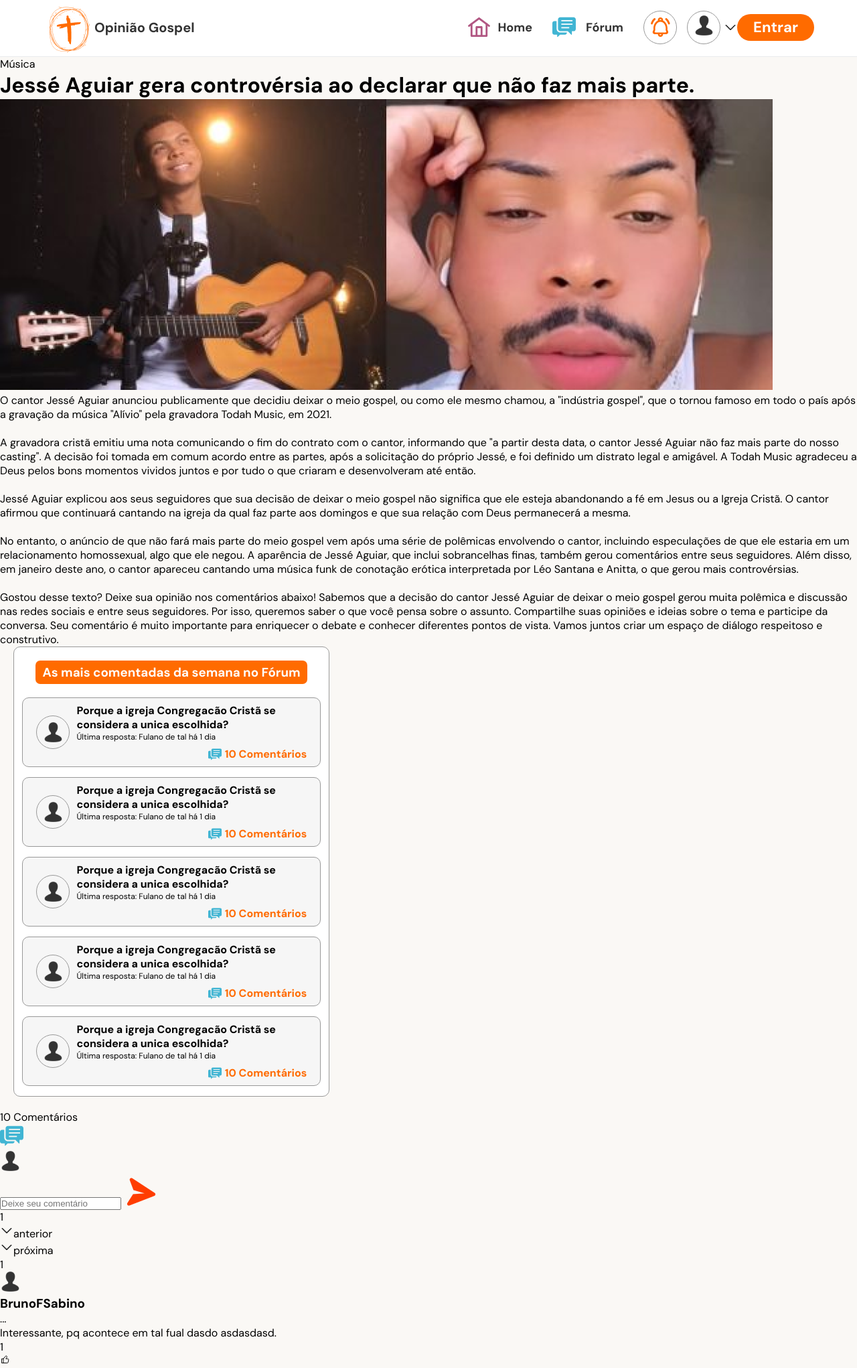
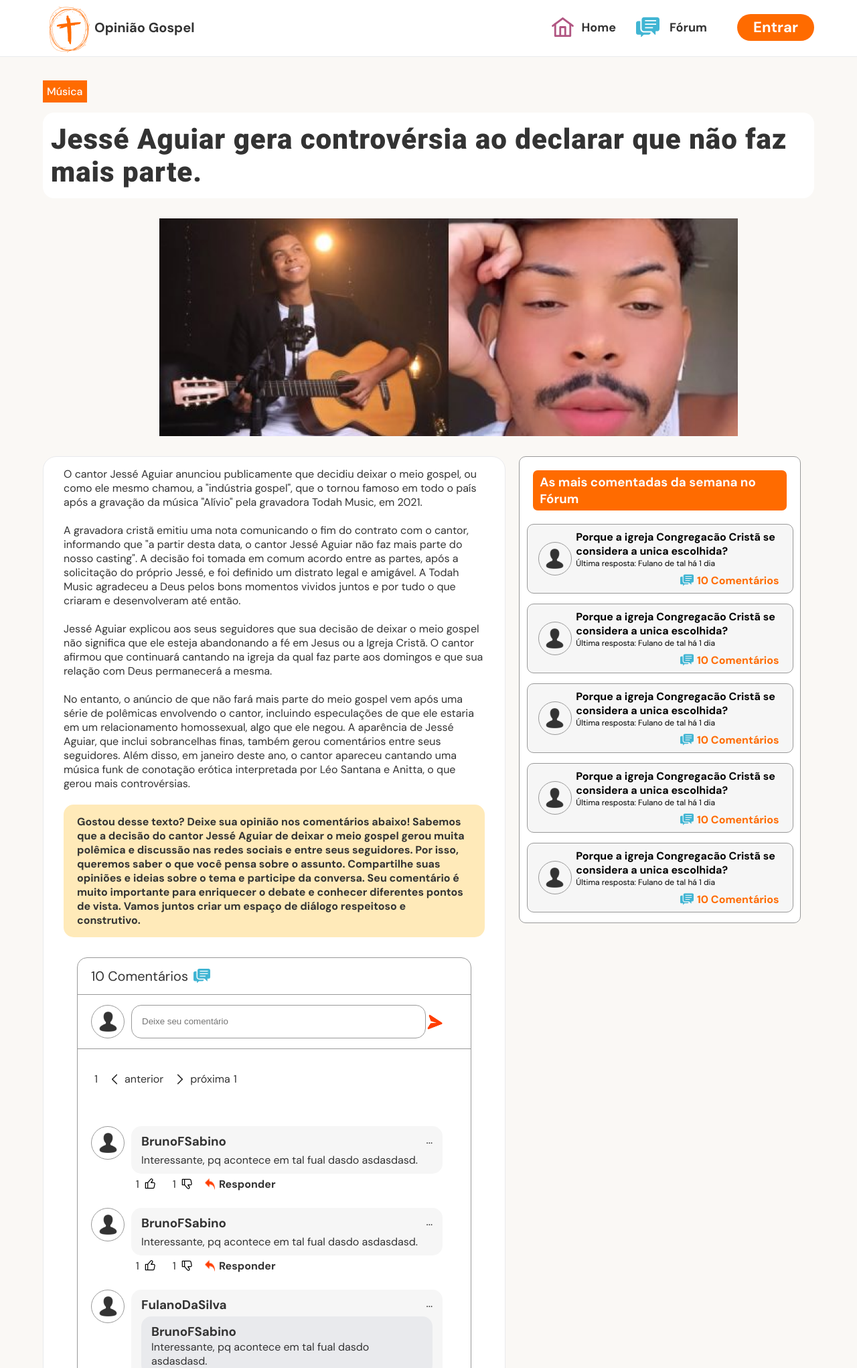
Before and after one commit to brunofsabino/gospel, a web app: file public/news.html in a window 1280 px wide. Shown: the top 2042 px of the page at 67% size. Run offline with its HTML, style and script files only (its server is not run), Linux system fonts and the light colour scheme; some libraries are stand-ins or nearby versions.

Commit message:
finaly page news

```diff
--- a/public/css/style.css
+++ b/public/css/style.css
@@ -80,6 +80,11 @@ header {
   color: #333;
   font-size:18px;
   font-weight: bold;
+}
+.area-alerts,
+.header-persona,
+.header-persona-open {
+  display:  none;
 }
 .header-persona-open a {
   display: flex;
--- /dev/null
+++ b/public/css/stylepage.css
@@ -0,0 +1,201 @@
+main {
+  padding-top: 35px;
+  padding-bottom: 35px;
+}
+.news-details {
+  display: flex;
+  flex-direction: column;
+  justify-content: center;
+}
+.news-details-subtitle p {
+  width: fit-content;
+  padding: 6px;
+  font-weight: 500;
+  color: #FFF;
+  background-color: var(--orange-black);
+}
+.news-details h1 {
+  font-family: 'Roboto', sans-serif;
+  font-size: 42px;
+  font-weight: 900;
+  color: var(--black-light);
+  letter-spacing: 1px;
+  padding: 15px 12px;
+  background-color: #fff;
+  border-radius: 17px;
+  margin-top: 15px;
+}
+.news-details-img-video {
+  width: 100%;
+  display: flex;
+  align-items: center;
+  justify-content: center;
+  margin: 30px;
+}
+.news-details-img-video img {
+  width: 75%;
+}
+.news-details-desc-aside {
+  display: flex;
+}
+.news-details-content-comment-desc {
+  width: 60%;
+  padding: 15px 30px;
+  background-color: #fff;
+  border-radius: 20px;
+  border: 1px solid #E9EAED;
+  color: var(--black-light);
+}
+.news-details-comment-desc p {
+  background-color: #FFEAB9;
+  color: var(--black-light);
+  font-weight: 600;
+  border-radius: 15px;
+  padding: 15px 20px;
+  margin-bottom: 30px;
+}
+.news-details-comments {
+  border: 1px solid #999;
+  border-radius: 15px;
+  margin: 15px 20px;
+}
+.news-details-comments-qt {
+  display: flex;
+  align-items: center;
+  height: 55px;
+  border-bottom: 1px solid #999;
+  padding: 10px 20px;
+}
+.news-details-comments-qt p {
+  width: fit-content;
+  margin-right: 8px;
+  font-size: 20px;
+}
+.news-details-comments-qt img {
+  width: 25px;
+}
+.area-comments-new {
+  border-bottom: 1px solid #999;
+  display: flex;
+  padding: 15px 20px;
+  align-items: center;
+}
+.area-comments-person-img {
+  width: 50px;
+    height: 50px;
+    border: 1px solid #999;
+    border-radius: 50%;
+    display: flex;
+    align-items: center;
+    justify-content: center;
+    margin-right: 10px;
+}
+.area-comments-content {
+  display: flex;
+  width: 85%;
+  height: 50px;
+  align-items: center;
+}
+.area-comments-content input {
+  border: 1px solid #999;
+  outline: none;
+  border-radius: 15px;
+  width: 100%;
+  padding: 0px 15px;
+  height: 100%;
+}
+.area-comments-content img {
+  width: 25px;
+  height: 25px;
+}
+.news-details-comments-pg {
+  display: flex;
+  padding: 25px 20px;
+  align-items: center;
+}
+.initial-pg {
+  margin: 5px;
+}
+.pg-prev,
+.pg-next {
+  margin: 5px;
+  display: flex;
+  align-items: center;
+  justify-content: center;
+  cursor: pointer;
+}
+.pg-prev img {
+  rotate: 90deg;
+  margin: 5px;
+}
+.pg-next img {
+  rotate: -90deg;
+  margin: 5px;
+}
+.area-comments-users {
+  padding: 25px 20px;
+  display: flex;
+  flex-direction: column;
+  width: 100%;
+}
+.area-comments-user {
+  display: flex;
+  width: 100%;
+  margin-bottom: 25px;
+}
+.area-comments-user-content {
+  display: flex;
+  flex-direction: column;
+  width: 85%;
+}
+.area-comments-user-content-info {
+  display: flex;
+  flex-direction: column;
+  background-color: #F6F6F6;
+  padding: 10px 15px;
+  border-radius: 15px;
+  margin-bottom: 5px;
+}
+.area-comments-user-name-complaint {
+  display: flex;
+  justify-content: space-between;
+  margin-bottom: 5px;
+}
+.area-comments-user-like-dislike-resp {
+  display: flex;
+  width: 50%;
+}
+.area-comments-user-like,
+.area-comments-user-dislike {
+  display: flex;
+  align-items: center;
+  justify-content: space-evenly;
+  width: 45px;
+  margin-right: 10px;
+}
+.area-comments-user-like img,
+.area-comments-user-dislike img {
+  width: 20px;
+}
+.area-comments-user-resp {
+  display: flex;
+}
+.area-comments-user-resp img {
+  margin-right: 6px;
+}
+.area-comments-user-resp p {
+  font-weight: 600;
+}
+.area-comments-user-response {
+  display: flex;
+  width: 100%;
+}
+.area-comment-user-desc {
+  background-color: #E9EAED;
+  padding: 10px 15px;
+  border-radius: 15px;
+  margin-bottom: 5px;
+}
+.area-comments-complaint {
+  cursor: pointer;
+}
--- a/public/news.html
+++ b/public/news.html
@@ -12,6 +12,7 @@
   <link rel="preconnect" href="https://fonts.gstatic.com" crossorigin>
   <link href="https://fonts.googleapis.com/css2?family=Roboto:wght@400;500;700;900&display=swap" rel="stylesheet">
   <link rel="stylesheet" href="css/style.css">
+  <link rel="stylesheet" href="css/stylepage.css">
 </head>
 <body>
   <header>
@@ -35,7 +36,7 @@
     </div>
   </header>
   <main>
-    <div class="news-details">
+    <div class="news-details container">
       <div class="news-details-subtitle"><p>Música</p></div>
       <div class="news-details"><h1>Jessé Aguiar gera controvérsia ao declarar que não faz mais parte.</h1></div>
       <div class="news-details-img-video">
@@ -55,114 +56,6 @@
           </div>
           <div class="news-details-comment-desc">
             <p>Gostou desse texto? Deixe sua opinião nos comentários abaixo! Sabemos que a decisão do cantor Jessé Aguiar de deixar o meio gospel gerou muita polêmica e discussão nas redes sociais e entre seus seguidores. Por isso, queremos saber o que você pensa sobre o assunto. Compartilhe suas opiniões e ideias sobre o tema e participe da conversa. Seu comentário é muito importante para enriquecer o debate e conhecer diferentes pontos de vista. Vamos juntos criar um espaço de diálogo respeitoso e construtivo.</p>
-          </div>
-        </div>
-        <aside>
-          <div class="aside-content">
-            <div class="aside-title">
-              <h3>As mais comentadas da semana no Fórum</h3>
-            </div>
-            <div class="aside-forum">
-              <div class="aside-forum1">
-                <div class="aside-forum1-person">
-                  <div class="aside-forum1-person-area">
-                    <img src="images/persona.png" alt="">
-                  </div>
-                </div>
-                <div class="aside-forum1-desc">
-                  <div class="aside-forum1-desc-title">
-                    <h3>Porque a igreja Congregacão Cristã se considera  a unica escolhida?</h3>
-                  </div>
-                  <div class="aside-forum1-desc-res">
-                    <p>Última resposta: Fulano de tal há 1 dia</p>
-                  </div>
-                  <div class="aside-forum1-desc-qt-comments">
-                    <img src="images/forum.svg" alt="">
-                    <p>10 Comentários</p>
-                  </div>
-                </div>
-
-              </div>
-              <div class="aside-forum2">
-                <div class="aside-forum2-person">
-                  <div class="aside-forum2-person-area">
-                    <img src="images/persona.png" alt="">
-                  </div>
-                </div>
-                <div class="aside-forum2-desc">
-                  <div class="aside-forum2-desc-title">
-                    <h3>Porque a igreja Congregacão Cristã se considera  a unica escolhida?</h3>
-                  </div>
-                  <div class="aside-forum2-desc-res">
-                    <p>Última resposta: Fulano de tal há 1 dia</p>
-                  </div>
-                  <div class="aside-forum2-desc-qt-comments">
-                    <img src="images/forum.svg" alt="">
-                    <p>10 Comentários</p>
-                  </div>
-                </div>
-              </div>
-              <div class="aside-forum3">
-                <div class="aside-forum3-person">
-                  <div class="aside-forum3-person-area">
-                    <img src="images/persona.png" alt="">
-                  </div>
-                </div>
-                <div class="aside-forum3-desc">
-                  <div class="aside-forum3-desc-title">
-                    <h3>Porque a igreja Congregacão Cristã se considera  a unica escolhida?</h3>
-                  </div>
-                  <div class="aside-forum3-desc-res">
-                    <p>Última resposta: Fulano de tal há 1 dia</p>
-                  </div>
-                  <div class="aside-forum3-desc-qt-comments">
-                    <img src="images/forum.svg" alt="">
-                    <p>10 Comentários</p>
-                  </div>
-                </div>
-              </div>
-              <div class="aside-forum4">
-                <div class="aside-forum4-person">
-                  <div class="aside-forum4-person-area">
-                    <img src="images/persona.png" alt="">
-                  </div>
-                </div>
-                <div class="aside-forum4-desc">
-                  <div class="aside-forum4-desc-title">
-                    <h3>Porque a igreja Congregacão Cristã se considera  a unica escolhida?</h3>
-                  </div>
-                  <div class="aside-forum4-desc-res">
-                    <p>Última resposta: Fulano de tal há 1 dia</p>
-                  </div>
-                  <div class="aside-forum4-desc-qt-comments">
-                    <img src="images/forum.svg" alt="">
-                    <p>10 Comentários</p>
-                  </div>
-                </div>
-              </div>
-              <div class="aside-forum5">
-                <div class="aside-forum5-person">
-                  <div class="aside-forum5-person-area">
-                    <img src="images/persona.png" alt="">
-                  </div>
-                </div>
-                <div class="aside-forum5-desc">
-                  <div class="aside-forum5-desc-title">
-                    <h3>Porque a igreja Congregacão Cristã se considera  a unica escolhida?</h3>
-                  </div>
-                  <div class="aside-forum5-desc-res">
-                    <p>Última resposta: Fulano de tal há 1 dia</p>
-                  </div>
-                  <div class="aside-forum5-desc-qt-comments">
-                    <img src="images/forum.svg" alt="">
-                    <p>10 Comentários</p>
-                  </div>
-                </div>
-              </div>
-
-            </div>
-          </div>
-        </aside>
           </div>
           <div class="news-details-comments">
             <div class="news-details-comments-qt">
@@ -295,7 +188,127 @@
               </div>
             </div>
           </div>
+        </div>
+        <aside>
+          <div class="aside-content">
+            <div class="aside-title">
+              <h3>As mais comentadas da semana no Fórum</h3>
+            </div>
+            <div class="aside-forum">
+              <div class="aside-forum1">
+                <div class="aside-forum1-person">
+                  <div class="aside-forum1-person-area">
+                    <img src="images/persona.png" alt="">
+                  </div>
+                </div>
+                <div class="aside-forum1-desc">
+                  <div class="aside-forum1-desc-title">
+                    <h3>Porque a igreja Congregacão Cristã se considera  a unica escolhida?</h3>
+                  </div>
+                  <div class="aside-forum1-desc-res">
+                    <p>Última resposta: Fulano de tal há 1 dia</p>
+                  </div>
+                  <div class="aside-forum1-desc-qt-comments">
+                    <img src="images/forum.svg" alt="">
+                    <p>10 Comentários</p>
+                  </div>
+                </div>
+
+              </div>
+              <div class="aside-forum2">
+                <div class="aside-forum2-person">
+                  <div class="aside-forum2-person-area">
+                    <img src="images/persona.png" alt="">
+                  </div>
+                </div>
+                <div class="aside-forum2-desc">
+                  <div class="aside-forum2-desc-title">
+                    <h3>Porque a igreja Congregacão Cristã se considera  a unica escolhida?</h3>
+                  </div>
+                  <div class="aside-forum2-desc-res">
+                    <p>Última resposta: Fulano de tal há 1 dia</p>
+                  </div>
+                  <div class="aside-forum2-desc-qt-comments">
+                    <img src="images/forum.svg" alt="">
+                    <p>10 Comentários</p>
+                  </div>
+                </div>
+              </div>
+              <div class="aside-forum3">
+                <div class="aside-forum3-person">
+                  <div class="aside-forum3-person-area">
+                    <img src="images/persona.png" alt="">
+                  </div>
+                </div>
+                <div class="aside-forum3-desc">
+                  <div class="aside-forum3-desc-title">
+                    <h3>Porque a igreja Congregacão Cristã se considera  a unica escolhida?</h3>
+                  </div>
+                  <div class="aside-forum3-desc-res">
+                    <p>Última resposta: Fulano de tal há 1 dia</p>
+                  </div>
+                  <div class="aside-forum3-desc-qt-comments">
+                    <img src="images/forum.svg" alt="">
+                    <p>10 Comentários</p>
+                  </div>
+                </div>
+              </div>
+              <div class="aside-forum4">
+                <div class="aside-forum4-person">
+                  <div class="aside-forum4-person-area">
+                    <img src="images/persona.png" alt="">
+                  </div>
+                </div>
+                <div class="aside-forum4-desc">
+                  <div class="aside-forum4-desc-title">
+                    <h3>Porque a igreja Congregacão Cristã se considera  a unica escolhida?</h3>
+                  </div>
+                  <div class="aside-forum4-desc-res">
+                    <p>Última resposta: Fulano de tal há 1 dia</p>
+                  </div>
+                  <div class="aside-forum4-desc-qt-comments">
+                    <img src="images/forum.svg" alt="">
+                    <p>10 Comentários</p>
+                  </div>
+                </div>
+              </div>
+              <div class="aside-forum5">
+                <div class="aside-forum5-person">
+                  <div class="aside-forum5-person-area">
+                    <img src="images/persona.png" alt="">
+                  </div>
+                </div>
+                <div class="aside-forum5-desc">
+                  <div class="aside-forum5-desc-title">
+                    <h3>Porque a igreja Congregacão Cristã se considera  a unica escolhida?</h3>
+                  </div>
+                  <div class="aside-forum5-desc-res">
+                    <p>Última resposta: Fulano de tal há 1 dia</p>
+                  </div>
+                  <div class="aside-forum5-desc-qt-comments">
+                    <img src="images/forum.svg" alt="">
+                    <p>10 Comentários</p>
+                  </div>
+                </div>
+              </div>
+
+            </div>
+          </div>
+        </aside>
+      </div>
   </main>
+  <footer>
+    <div class="footer-area container">
+      <div class="header-logo">
+        <img src="images/logo-white.png" alt="Logo Opinião Gospel">
+        <p>Opinião Gospel</p>
+      </div>
+      <div class="footer-area-desc">
+        <span>Opinião Gospel©</span>
+        <p>Participe deste espaço de discussões e esclareça suas dúvidas sobre a fé cristã, fique por dentro das últimas notícias do meio gospel e descubra mais sobre os principais artistas e líderes religiosos evangélicos</p>
+      </div>
+    </div>
+  </footer>
 
 </body>
 </html>
```
Lines whose indentation alone changed are shown as unchanged.
